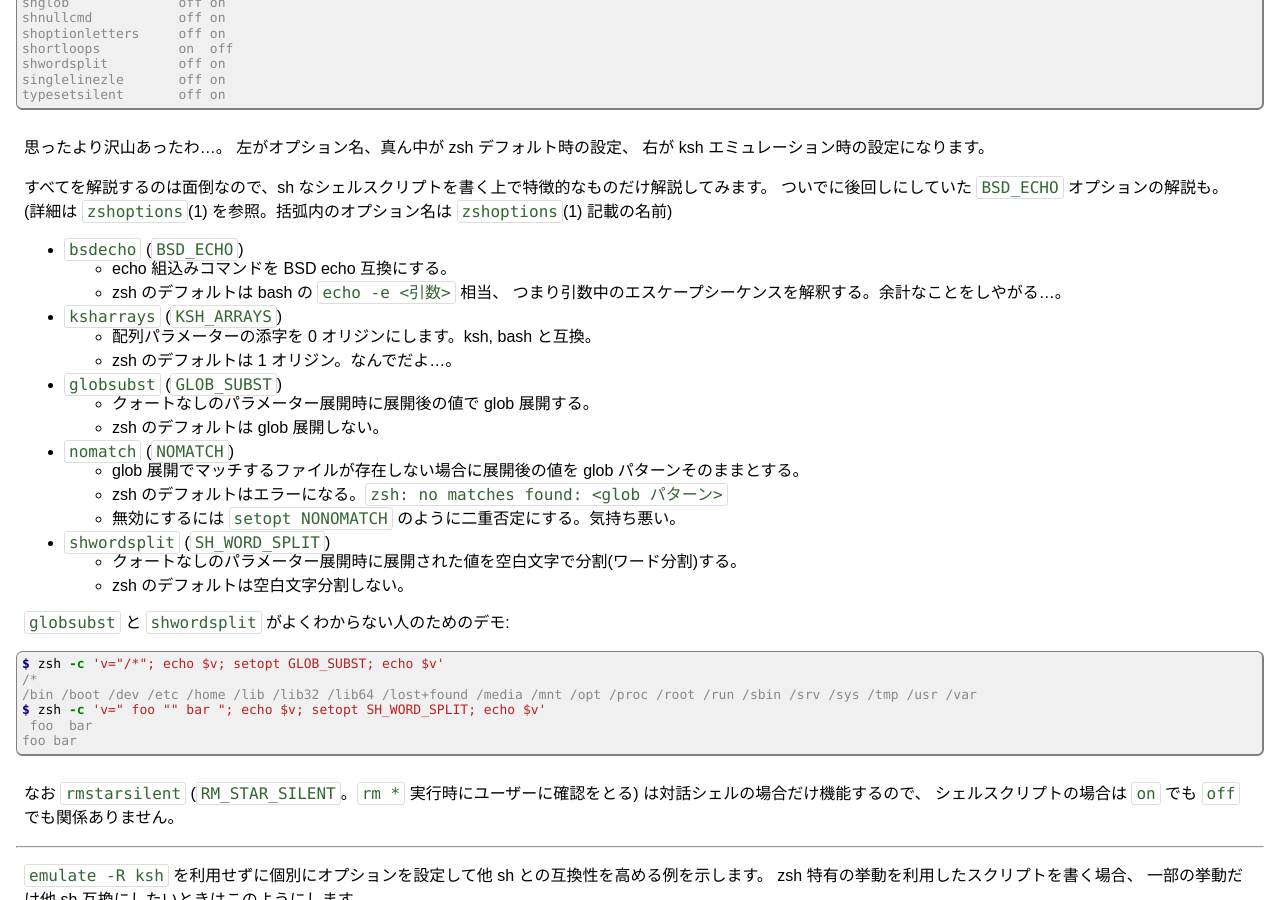
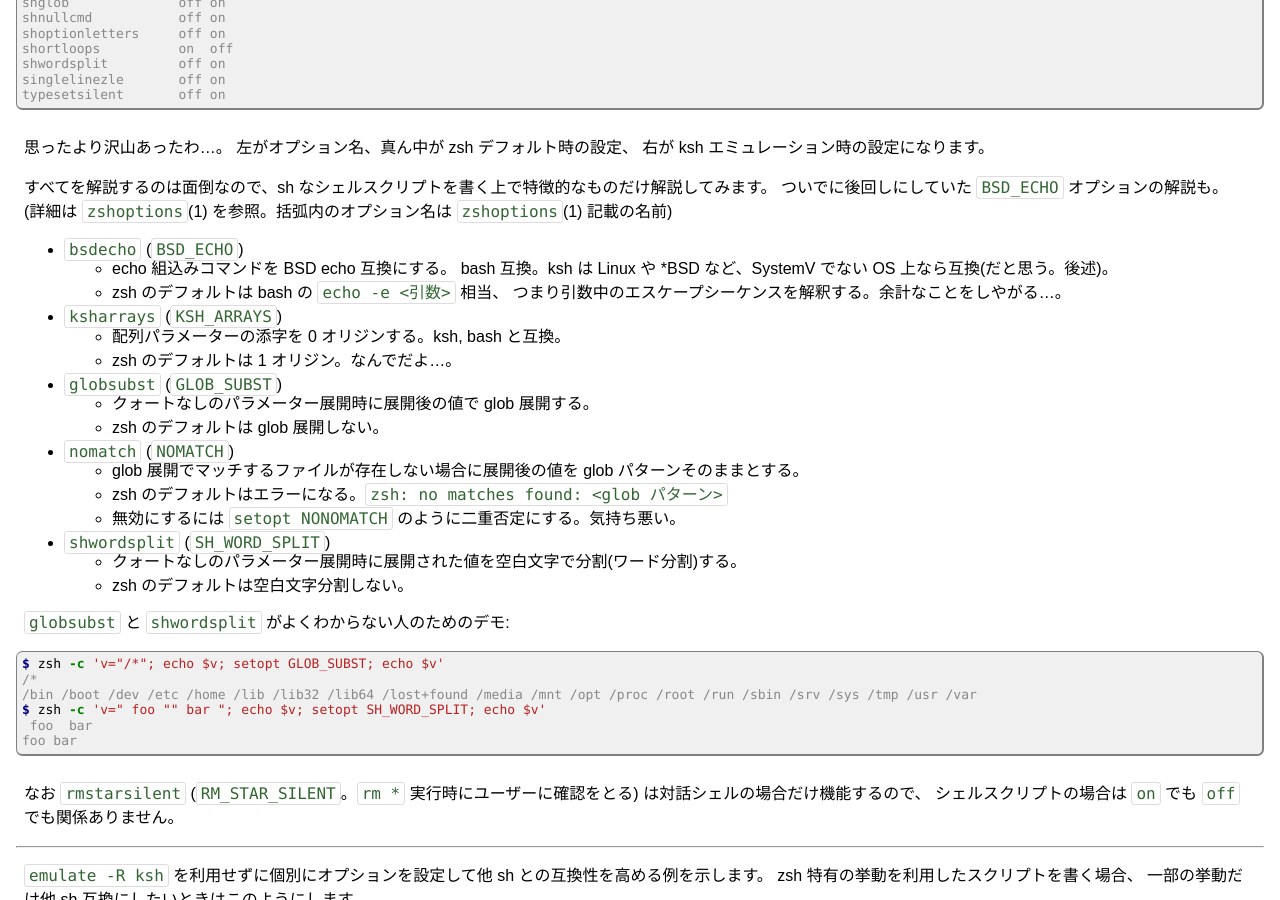
Before and after one commit to fumiyas/fumiyas.github.io, a Jekyll site: the page built from _posts/2013-12-03-zsh-scripting.sh-advent-calendar.md, in a window 1280 px wide and 900 px high, scrolled down 1656 px. Built offline with Jekyll 4.4.1, drawn with Linux system fonts in a browser that asks for light colours; Markdown is read by kramdown in place of the engine named in the settings; comment, search, counter and statistics services are not loaded.

Commit message:
Add description for BSD_ECHO

```diff
--- a/_posts/2013-12-03-zsh-scripting.sh-advent-calendar.md
+++ b/_posts/2013-12-03-zsh-scripting.sh-advent-calendar.md
@@ -132,10 +132,11 @@ typesetsilent       off on
 
   * `bsdecho` (`BSD_ECHO`)
     * echo 組込みコマンドを BSD echo 互換にする。
+      bash 互換。ksh は Linux や *BSD など、SystemV でない OS 上なら互換(だと思う。後述)。
     * zsh のデフォルトは bash の `echo -e <引数>` 相当、
       つまり引数中のエスケープシーケンスを解釈する。余計なことをしやがる…。
   * `ksharrays` (`KSH_ARRAYS`)
-    * 配列パラメーターの添字を 0 オリジンにします。ksh, bash と互換。
+    * 配列パラメーターの添字を 0 オリジンする。ksh, bash と互換。
     * zsh のデフォルトは 1 オリジン。なんでだよ…。
   * `globsubst` (`GLOB_SUBST`)
     * クォートなしのパラメーター展開時に展開後の値で glob 展開する。
```
